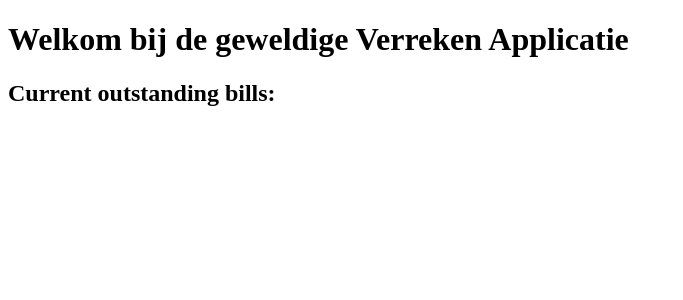
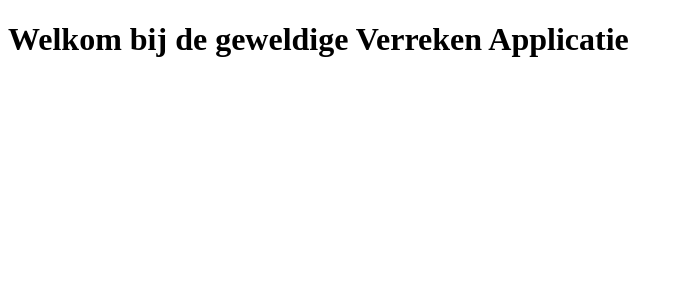
Before and after one commit to LarsvanGisbergen/VerrekenApp, an Angular app in the folder my-app/: page / in a window 1280 px wide. Shown: the top 300 px of the page, without its empty margins (0-683 px from the left). Built offline with nearby package versions, Linux system fonts and the light colour scheme.

Commit message:
kleine bug fixes

```diff
--- a/my-app/package.json
+++ b/my-app/package.json
@@ -11,6 +11,7 @@
   "private": true,
   "dependencies": {
     "@angular/animations": "~12.1.0",
+    "@angular/cdk": "^12.1.0",
     "@angular/common": "~12.1.0",
     "@angular/compiler": "~12.1.0",
     "@angular/core": "~12.1.0",
@@ -19,6 +20,7 @@
     "@angular/platform-browser": "~12.1.0",
     "@angular/platform-browser-dynamic": "~12.1.0",
     "@angular/router": "~12.1.0",
+    "material-input": "^1.1.6",
     "rxjs": "~6.6.0",
     "tslib": "^2.2.0",
     "zone.js": "~0.11.4"
--- a/my-app/src/app/app.component.html
+++ b/my-app/src/app/app.component.html
@@ -1,2 +1 @@
 <h1>Welkom bij de geweldige {{title}}</h1>
-<h2>Current outstanding bills: {{bills}}</h2>
--- a/my-app/src/app/summary/summary.component.html
+++ b/my-app/src/app/summary/summary.component.html
@@ -2,18 +2,17 @@
     <mat-card-title>Verreken app</mat-card-title>
     <mat-card-subtitle>Door: Lars van Gisbergen</mat-card-subtitle>
 </mat-card>
-<app-monetary></app-monetary>
+
 
 <mat-card class="card">
     <mat-card-title>
         Wie heeft wat betaald
     </mat-card-title>
 </mat-card>
-<app-bills></app-bills>
+
 
 <mat-card class="card">
     <mat-card-title>
         Wie moet wat aan wie betalen
     </mat-card-title>
 </mat-card>
-<app-payments></app-payments>
```
Also changed, not shown: 1 other file (tests, documents, lock files or other folders).
